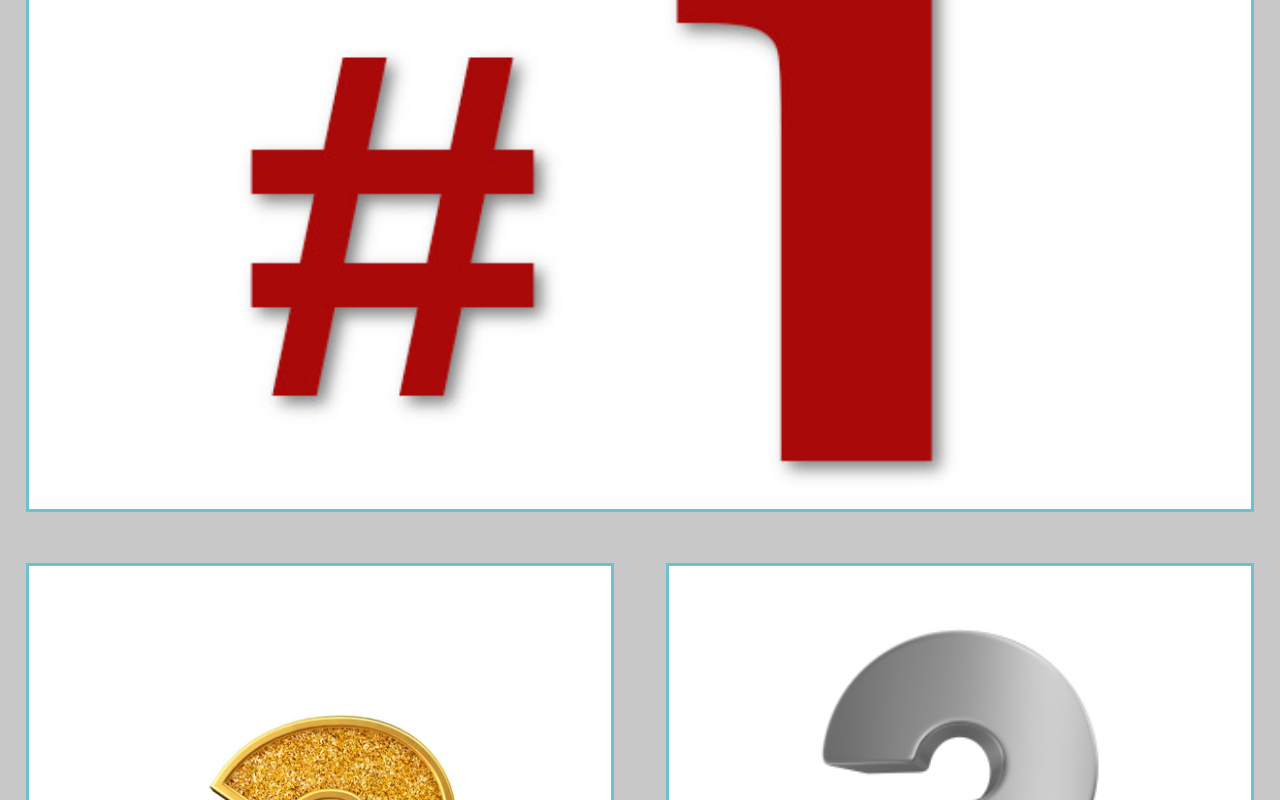
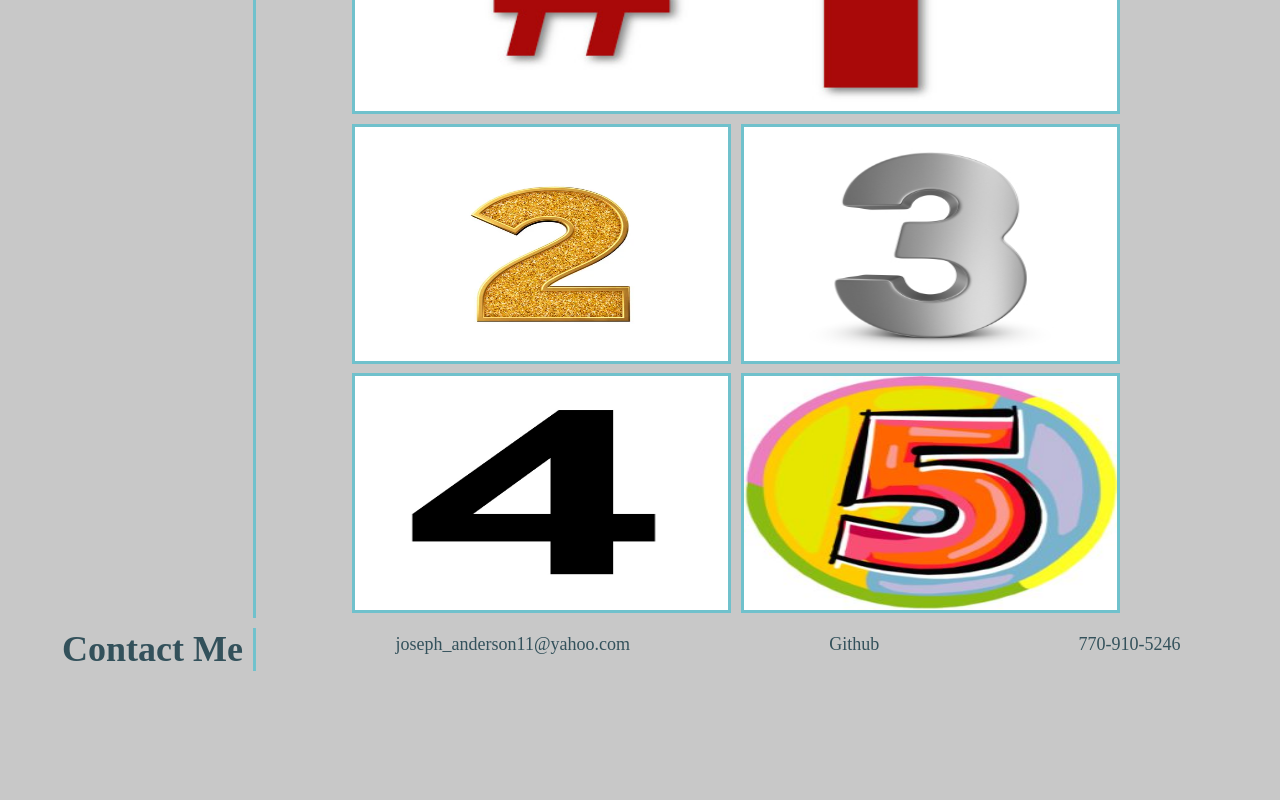
Before and after one commit to JosephFAnderson/First-Portfolio, a plain HTML site: page index.html in a window 1280 px wide. Shown: the part 480-1280 px from the top of the page. After the commit the page ends 1151 px from the top, so only its background shows below. Drawn offline with Linux system fonts and the light colour scheme.

Commit message:
Work style adjusted for bigger screen

```diff
--- a/assets/css/style.css
+++ b/assets/css/style.css
@@ -66,7 +66,7 @@ article p{
     margin: 0 3%;
 }
 
-.projects{
+.work-container{
     display: flex;
     flex-wrap: wrap;
     justify-content: center;
@@ -136,11 +136,12 @@ article p{
     article{
         margin: 10px 0 20px;
     }
+
     h2{
         width: 20%;
         padding-right: 10px;
         margin: 0px;
-        font-size: 24px;
+        font-size: 36px;
         text-align: right;
         border-bottom: none;
         border-right: 3px solid #21bdd185;
@@ -149,4 +150,53 @@ article p{
     p{
         width: 74%;
     }
+
+    .projects{
+        display: flex;
+        flex-wrap: wrap;
+    }
+
+    #works-link{
+        width: 20%;
+    }
+
+    .work-container{
+        width: 75%;
+        align-content: flex-start;
+        height: min-content;
+    }
+
+    #work-1{
+        flex: none;
+        width: 80%;
+        height: 340px;
+     }
+
+     .card{
+        flex: none;
+        width: 39.5%;
+        height: 240px;
+        margin: .5%;
+        border: 3px solid #21bdd185;
+    }
+
+    footer section{
+        display: flex;
+    }
+
+    #contact-me{
+        margin-top: 10px;
+        width: 20%;
+    }
+
+    #contactlist{
+        width: 80%;
+        flex-direction: row;
+        justify-content: space-around;
+    }
+
+    #contactlist li{
+        margin: 0 2%;
+        font-size: 18px;
+    }
 }
--- a/index.html
+++ b/index.html
@@ -35,22 +35,24 @@
             </article>
 
             <section class="projects">
-                <h2 id="works-link">Works</h2>
+                <h2 id="works-link">Work</h2>
                 <!-- Link to deployed page in href. Work image in src. -->
+                <section class="work-container">
                     <section id="work-1"class="card">
                         <a class="works" href=""><img src="./assets/images/Number-1.jpg" width="100%" height="100%"/></a>
                     </section>
                     <section class="card">
-                    <a id="work-2" class="works" href=""><img src="./assets/images/Number-2.jpg" width="100%" height="100%" /></a>
+                        <a class="works" href=""><img src="./assets/images/Number-2.jpg" width="100%" height="100%" /></a>
                     </section>
                     <section class="card">
-                    <a id="work-3" class="works" href=""><img src="./assets/images/Number-3.jpg" width="100%" height="100%" /></a>
+                        <a class="works" href=""><img src="./assets/images/Number-3.jpg" width="100%" height="100%" /></a>
                     </section>
                     <section class="card">
-                    <a id="work-4" class="works" href=""><img src="./assets/images/Number-4.jpg" width="100%" height="100%" /></a>
+                        <a class="works" href=""><img src="./assets/images/Number-4.jpg" width="100%" height="100%" /></a>
                     </section>
                     <section class="card">
-                    <a id="work-5" class="works" href=""><img src="./assets/images/Number-5.jpg" width="100%" height="100%" /></a>
+                        <a class="works" href=""><img src="./assets/images/Number-5.jpg" width="100%" height="100%" /></a>
+                    </section>
                 </section>
             </section>
 
```
Lines whose indentation alone changed are shown as unchanged.
